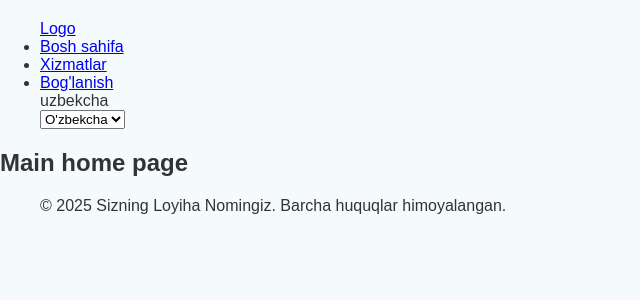
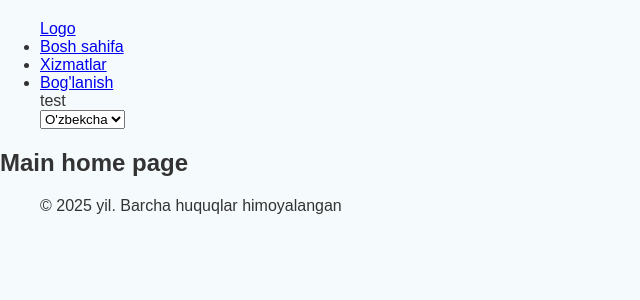
Before and after one commit to diorsolutions/dentistsolution, a React (Vite) app: page / in a window 1280 px wide. Shown: the top 300 px of the page, without its empty margins (0-640 px from the left). Built offline with nearby package versions, Linux system fonts and the light colour scheme.

Commit message:
multi-language added

```diff
--- a/src/i18n.ts
+++ b/src/i18n.ts
@@ -12,25 +12,38 @@ i18n
           navbar: {
             home: 'Bosh sahifa',
             about: 'Biz haqimizda',
-            contact: 'Bog\'lanish',
+            contact: "Bog'lanish",
             services: 'Xizmatlar',
           },
-          test:'uzbekcha'
+          footer: {
+            copyright: "{{year}} yil. Barcha huquqlar himoyalangan",
+          }
         }
       },
       ru: {
         translation: {
-          welcome: "Добро пожаловать!",
-          login: "Войти",
-          test:'ruscha'
-
+          navbar: {
+            home: 'Главная',
+            about: 'О нас',
+            contact: 'Контакты',
+            services: 'Услуги',
+          },
+          footer: {
+            copyright: "{{year}} год. Все права защищены",
+          }
         }
       },
       en: {
         translation: {
-          welcome: "Welcome!",
-          login: "Login",
-          test:'inglizcha'
+          navbar: {
+            home: 'Home',
+            about: 'About Us',
+            contact: 'Contact',
+            services: 'Services',
+          },
+          footer: {
+            copyright: "{{year}} year. All rights reserved",
+          }
         }
       }
     },
--- a/src/modules/Footer/index.tsx
+++ b/src/modules/Footer/index.tsx
@@ -1,10 +1,12 @@
+import { useTranslation } from 'react-i18next';
 import './style.css'
 
 function Footer() {
+  const {t} = useTranslation();
   return (
     <footer>
       <div className="container">
-        <p>&copy; {new Date().getFullYear()} Sizning Loyiha Nomingiz. Barcha huquqlar himoyalangan.</p>
+        <p>&copy; {t('footer.copyright', { year: new Date().getFullYear() })}</p>
       </div>
     </footer>
   );
```
